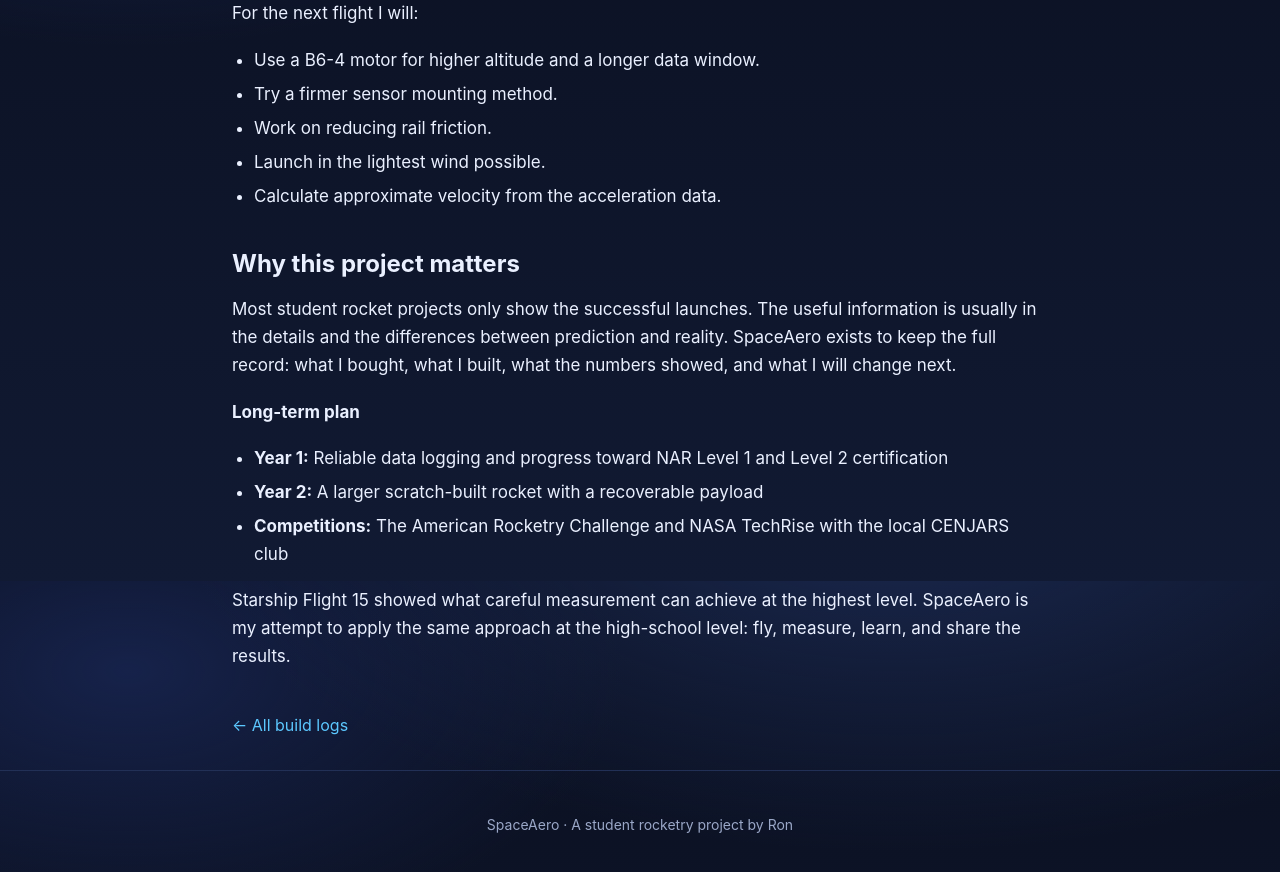
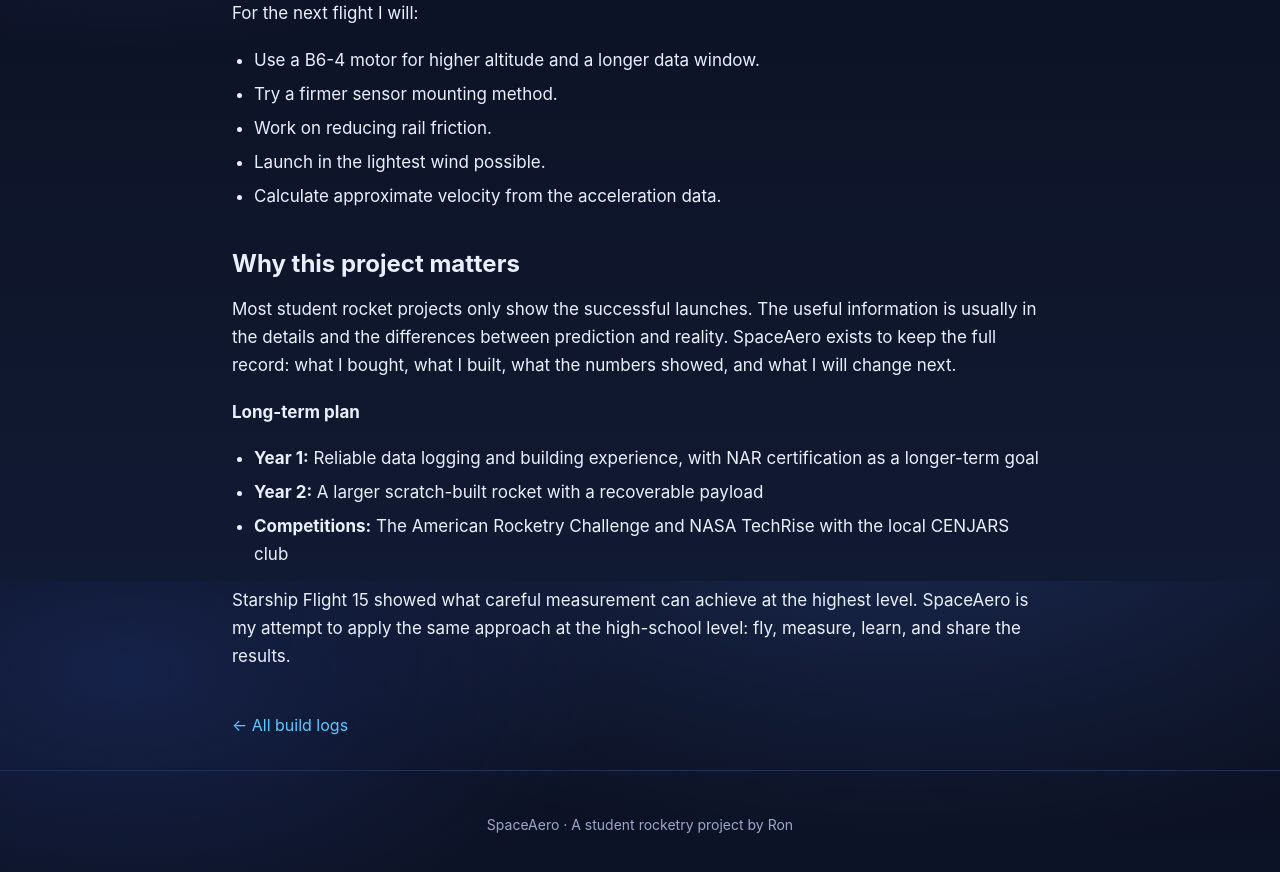
Before and after one commit to polpriyanka/spaceaero, a Jekyll site: the page built from logs/01-first-instrumented-flight.md, in a window 1280 px wide and 900 px high, scrolled down 3019 px. Shown: the top 872 px of the window. Built offline with Jekyll 4.4.1, drawn with Linux system fonts in a browser that asks for light colours.

Commit message:
Soften NAR certification wording to open-ended
Co-Authored-By: Claude Opus 5.5 <noreply@anthropic.com>
Claude-Session: https://claude.ai/code/session_01UxarA6ZuCS3HJiMRDrE3zF

```diff
--- a/index.html
+++ b/index.html
@@ -38,7 +38,7 @@ layout: null
       <div class="grid">
         <div class="card">
           <h3>Year 1 — Build &amp; measure</h3>
-          <p>A series of model rockets with onboard data logging, working toward NAR Level 1 and Level 2 certification flights.</p>
+          <p>A series of model rockets with onboard data logging, building the experience to pursue NAR certification over time.</p>
         </div>
         <div class="card">
           <h3>Year 2 — Go bigger</h3>
--- a/logs/01-first-instrumented-flight.md
+++ b/logs/01-first-instrumented-flight.md
@@ -101,7 +101,7 @@ Most student rocket projects only show the successful launches. The useful infor
 
 **Long-term plan**
 
-- **Year 1:** Reliable data logging and progress toward NAR Level 1 and Level 2 certification
+- **Year 1:** Reliable data logging and building experience, with NAR certification as a longer-term goal
 - **Year 2:** A larger scratch-built rocket with a recoverable payload
 - **Competitions:** The American Rocketry Challenge and NASA TechRise with the local CENJARS club
 
```
